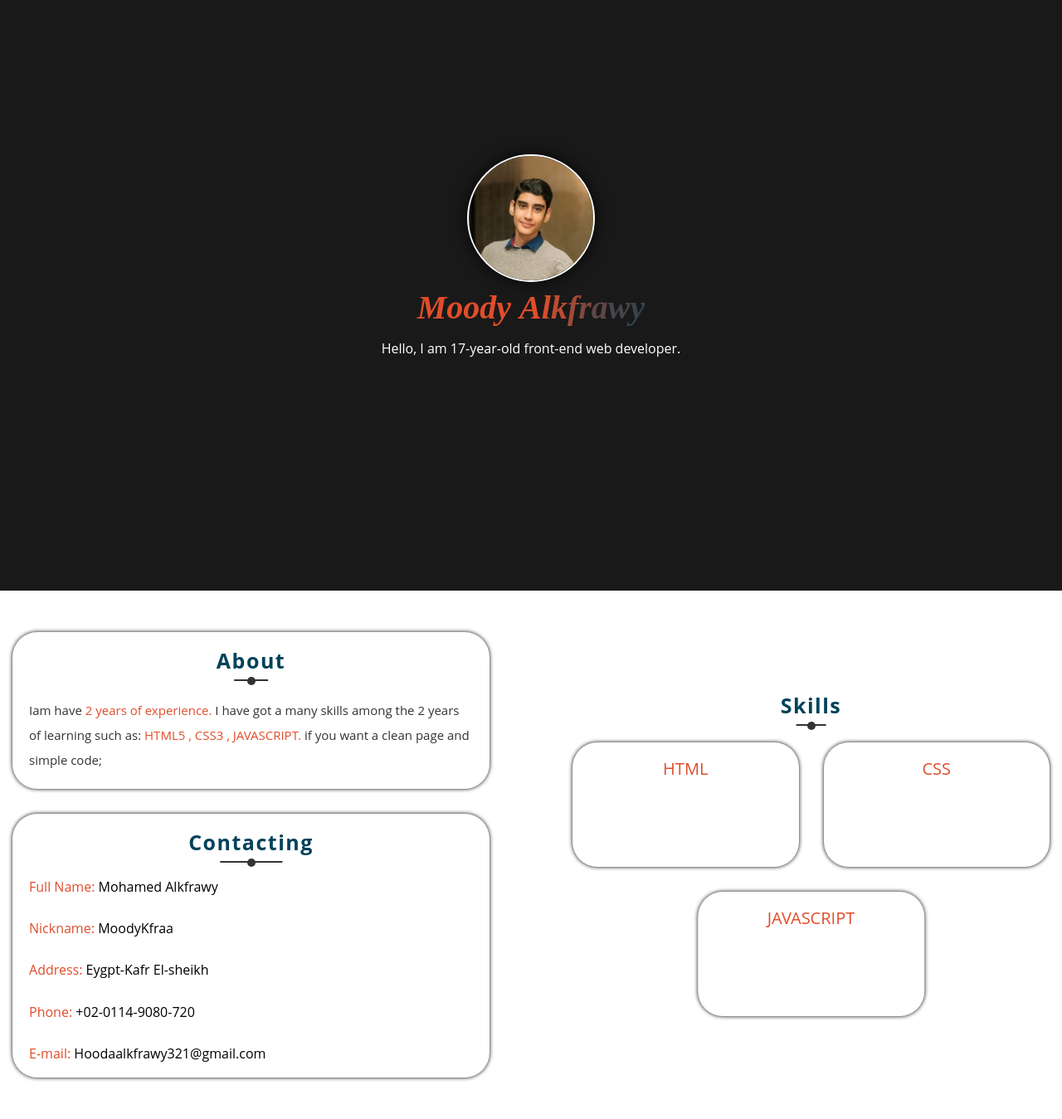
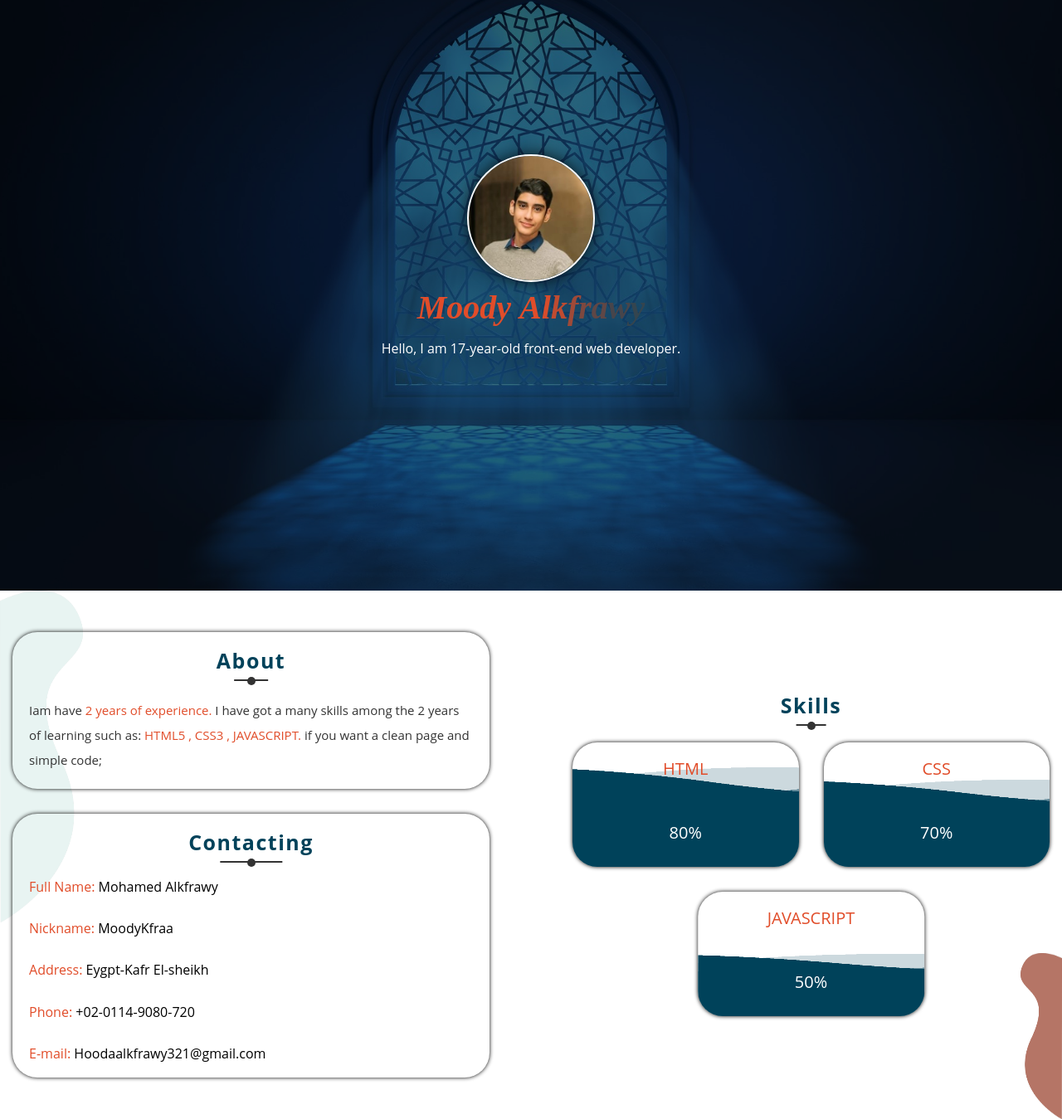
Before and after one commit to moodyKfraa/my-personal-page, a plain HTML site: page index.html in a window 1280 px wide. Shown: the part 88-1437 px from the top of the page at 83% size. Drawn offline with nearby package versions, Linux system fonts and the light colour scheme.

Commit message:
Update style.css

```diff
--- a/styling/style.css
+++ b/styling/style.css
@@ -203,7 +203,7 @@ header .bars {
 .landing {
   height: 100vh;
   background-color: #333;
-  background-image: url(./img/landing.jpg);
+  background-image: url(../img/landing.jpg);
   background-size: cover;
   background-position: center;
   background-repeat: no-repeat;
@@ -286,14 +286,14 @@ header .bars {
 /* end landing */
 /* start about */
 .portofolio .overlay {
-  background-image: url(./img/portofolio-left.png);
+  background-image: url(../img/portofolio-left.png);
   background-repeat: no-repeat;
   background-size: 100px 400px;
 }
 
 .portofolio .container {
   background-color: rgba(255, 255, 255, 0.877);
-  background-image: url(./img/portofolio-right.png);
+  background-image: url(../img/portofolio-right.png);
   background-repeat: no-repeat;
   background-size: 50px 200px;
   background-position: right bottom;
@@ -427,7 +427,7 @@ header .bars {
   left: 0;
   width: 100%;
   height: var(--per);
-  background-image: url(./img/wave.png);
+  background-image: url(../img/wave.png);
   background-repeat: repeat-x;
   animation: wave 3s infinite linear;
   background-size: 1000px 100%;
```
